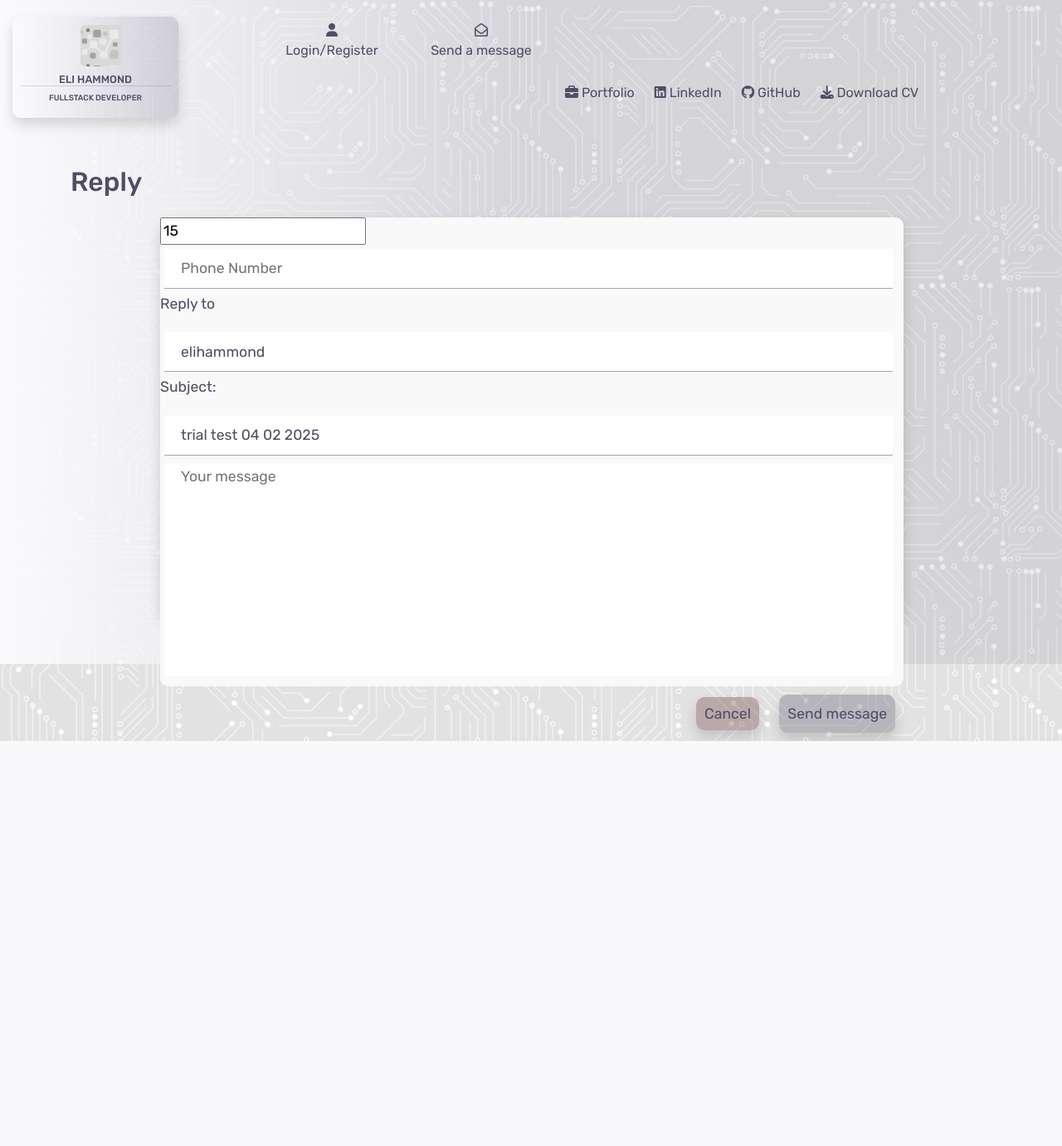
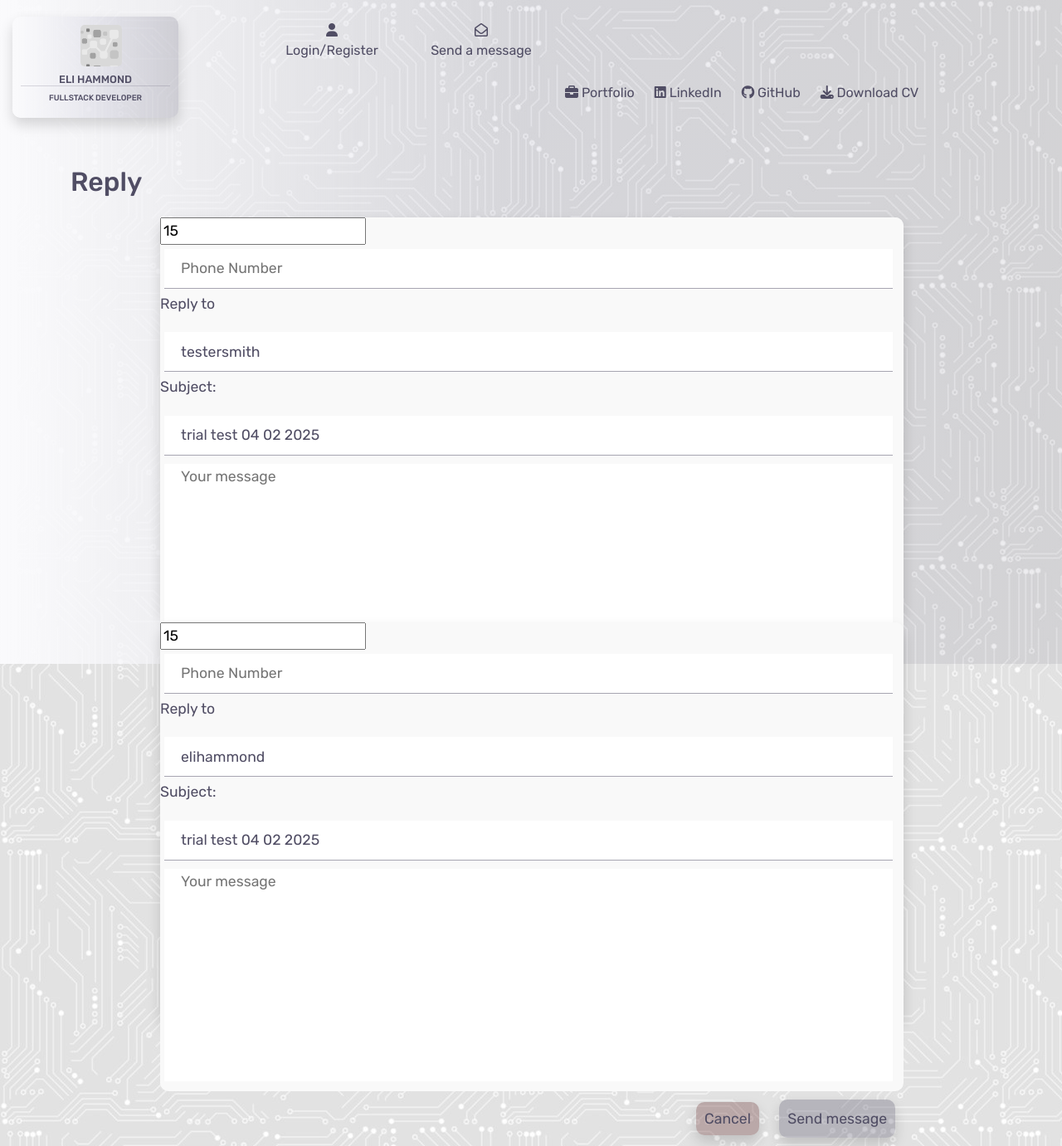
Before and after one commit to e-h-dev/e_hammond, a Django app: page /contacts/reply_message/15 in a window 1280 px wide. Shown: the whole page at 83% size. Before the commit the page ends 893 px from the top, so only its background shows below. Run offline with Django 3.2, Linux system fonts and the light colour scheme; data comes from the database, SQL or seed files in the repository; both versions use the stored data as it was after the commit; some libraries are stand-ins or nearby versions.

Commit message:
Update reply functionality

```diff
--- a/contacts/templates/contacts/reply_message.html
+++ b/contacts/templates/contacts/reply_message.html
@@ -13,7 +13,8 @@
         </div>
         <div class="row">
             <div class="col-12 col-md-6">
-                <!-- form to send a message -->
+                <!-- form to reply to message -->
+                {% for rep in reply %}
                 <form action="{% url 'reply_message' inbox.id %}" method="POST" class="contact-form shadow mb-2" enctype="multipart/form-data">
                     {% csrf_token %}
                     <div class="main-compose-message-section">
@@ -26,7 +27,7 @@
 
                         <div>
                             <p>Reply to</p>
-                            <input type="text" id="id_send_to" name="send_to" value="{{ inbox.name }}" class="input">
+                            <input type="text" id="id_send_to" name="send_to" value="{{ rep.name }}" class="input">
                         </div>
 
                         <div>
@@ -45,7 +46,7 @@
                         <button class="shadow button add-edit-btn" type="submit">Send message</button>
                     </div>
                 </form>
-
+                {% endfor %}
             </div>
         </div>
     </div>
--- a/contacts/views.py
+++ b/contacts/views.py
@@ -94,6 +94,7 @@ def reply_message(request, contact_id):
     A view to reply to a message
     """
     inbox = Contacts.objects.get(id=contact_id)
+    reply = Replied.objects.all()
 
     if request.method == 'POST':
         form = ReplyForm(request.POST)
@@ -110,6 +111,7 @@ def reply_message(request, contact_id):
     context = {
         'form': form,
         'inbox': inbox,
+        'reply': reply,
     }
 
     return render(request, template, context)
--- a/static/css/base.css
+++ b/static/css/base.css
@@ -663,6 +663,11 @@ input[type="radio"]{
   width:100%;
 }
 
+.replied{
+  position: relative;
+  z-index: 2;
+}
+
 /* .unread[title]:hover::after{
   content: attr(title);
   position: absolute;
```
Also changed, not shown: contacts/templates/contacts/contacts.html (+8 -0 lines), db.sqlite3.
